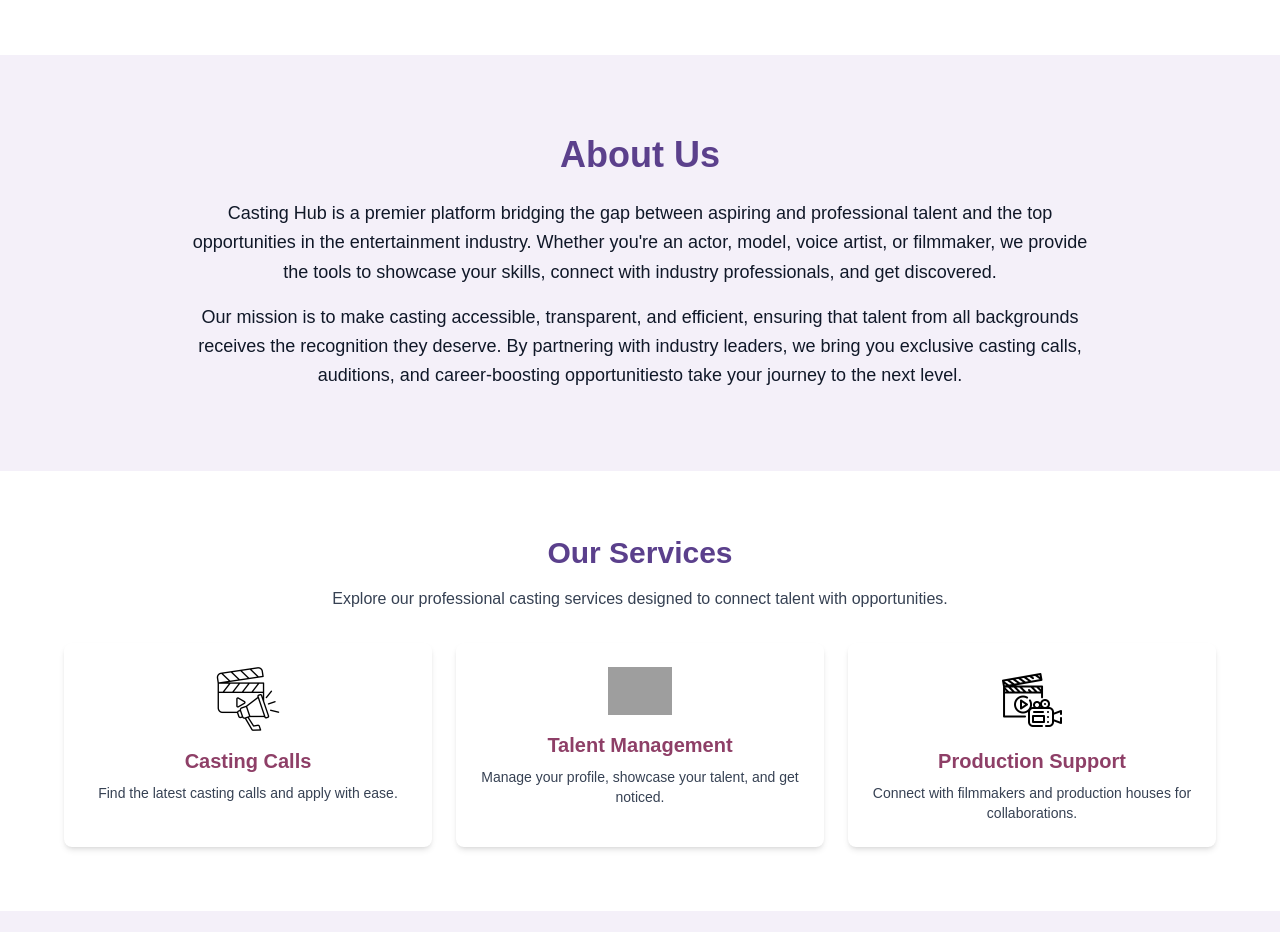
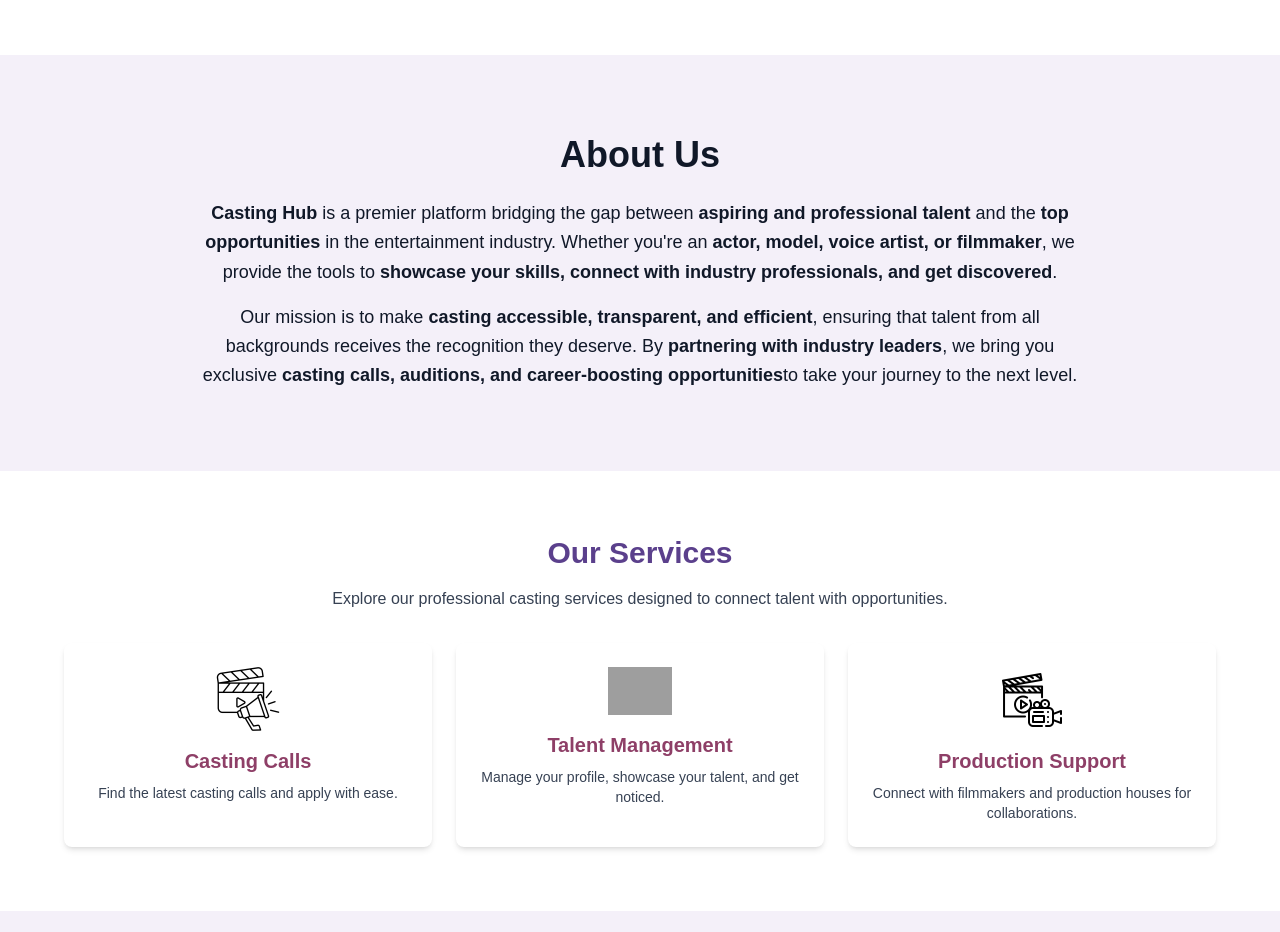
Before and after one commit to bhagirath1312/casting-web, a Next.js app: page / in a window 1280 px wide. Shown: the part 1420-2352 px from the top of the page. Built offline with nearby package versions, Linux system fonts and the light colour scheme; grey boxes are pictures that could not be loaded.

Commit message:
configue

```diff
--- a/src/app/page.js
+++ b/src/app/page.js
@@ -244,21 +244,21 @@
       </section>
       {/* ✅ About Us Section */}
 <section className="py-20 px-6 text-center " id="about-us">
-  <div className="max-w-4xl mx-auto">
-    <h2 className="text-4xl font-extrabold text-[#5B408C] ">About Us</h2>
-    <p className=" mt-6 text-lg leading-relaxed">
-      <span >Casting Hub</span> is a premier platform bridging the gap between
-      <span > aspiring and professional talent </span>
-      and the <span > top opportunities </span> in the entertainment industry.
-      Whether you're an <span > actor, model, voice artist, or filmmaker</span>,
-      we provide the tools to <span > showcase your skills, connect with industry professionals, and get discovered</span>.
+<div className="max-w-4xl mx-auto">
+    <h2 className="text-4xl font-extrabold text-primary dark:text-white">About Us</h2>
+    <p className="text-text dark:text-darkText mt-6 text-lg leading-relaxed">
+      <span className="font-semibold">Casting Hub</span> is a premier platform bridging the gap between
+      <span className="font-semibold"> aspiring and professional talent </span>
+      and the <span className="font-semibold"> top opportunities </span> in the entertainment industry.
+      Whether you&apos;re an <span className="font-semibold"> actor, model, voice artist, or filmmaker</span>,
+      we provide the tools to <span className="font-semibold"> showcase your skills, connect with industry professionals, and get discovered</span>.
     </p>
 
-    <p className=" mt-4 text-lg leading-relaxed">
-      Our mission is to make <span > casting accessible, transparent, and efficient</span>,
+    <p className="text-text dark:text-darkText mt-4 text-lg leading-relaxed">
+      Our mission is to make <span className="font-semibold"> casting accessible, transparent, and efficient</span>,
       ensuring that talent from all backgrounds receives the recognition they deserve.
-      By <span > partnering with industry leaders</span>, we bring you exclusive
-      <span > casting calls, auditions, and career-boosting opportunities</span>
+      By <span className="font-semibold"> partnering with industry leaders</span>, we bring you exclusive
+      <span className="font-semibold"> casting calls, auditions, and career-boosting opportunities</span>
       to take your journey to the next level.
     </p>
   </div>
```
